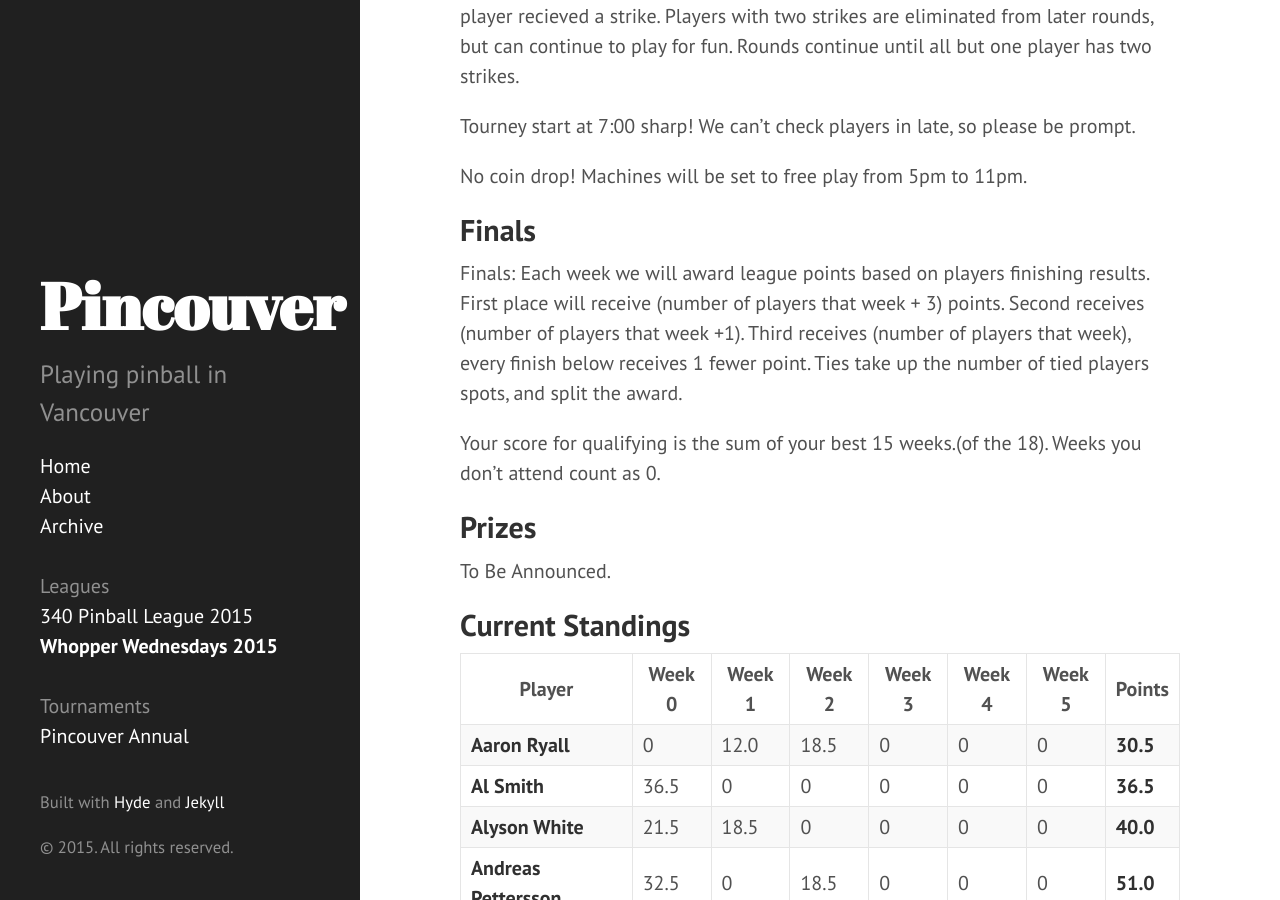
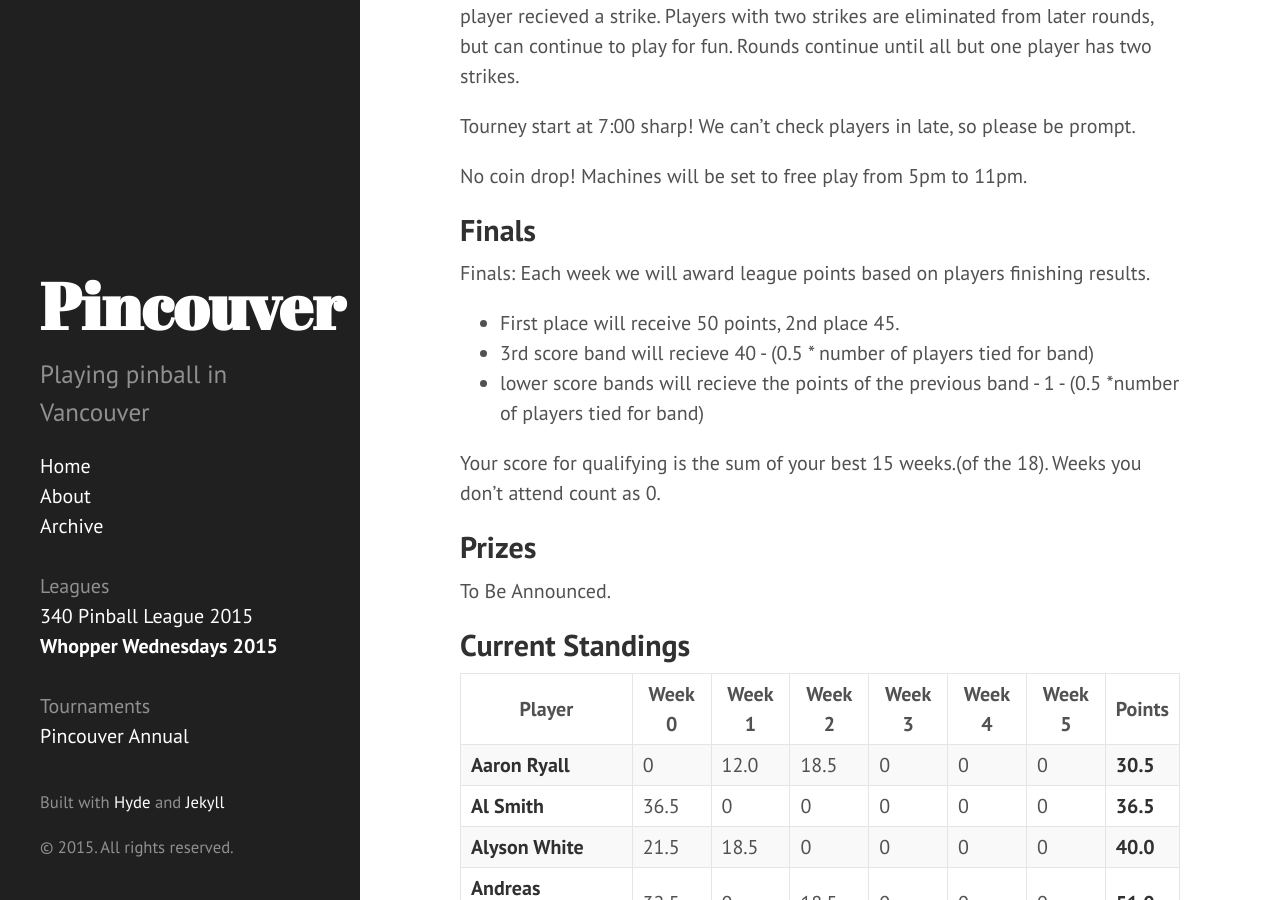
Before and after one commit to lytfyre/VancouverPinball, a Jekyll site: the page built from leagues/whopper_wednesdays.md, in a window 1280 px wide and 900 px high, scrolled down 657 px. Built offline with Jekyll 4.4.1, drawn with Linux system fonts in a browser that asks for light colours.

Commit message:
correct finals forumla description.

```diff
--- a/leagues/whopper_wednesdays.md
+++ b/leagues/whopper_wednesdays.md
@@ -33,7 +33,11 @@ No coin drop! Machines will be set to free play from 5pm to 11pm.
 ## Finals
 
 Finals:
-Each week we will award league points based on players finishing results. First place will receive (number of players that week + 3) points. Second receives (number of players that week +1). Third receives (number of players that week), every finish below receives 1 fewer point. Ties take up the number of tied players spots, and split the award.
+Each week we will award league points based on players finishing results.
+
+* First place will receive 50 points, 2nd place 45.
+* 3rd score band will recieve 40 - (0.5 * number of players tied for band)
+* lower score bands will recieve the points of the previous band - 1 - (0.5 *number of players tied for band)
 
 Your score for qualifying is the sum of your best 15 weeks.(of the 18). Weeks you don't attend count as 0.
 
```
